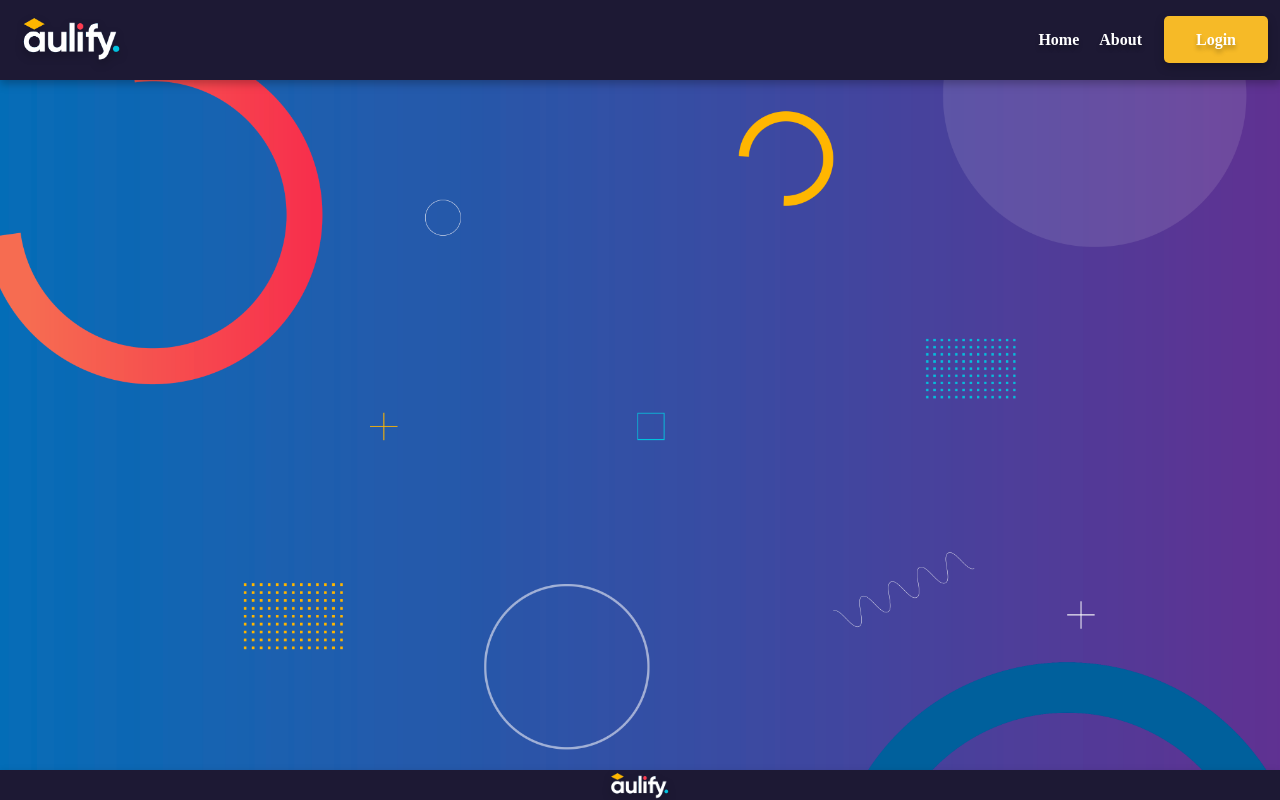
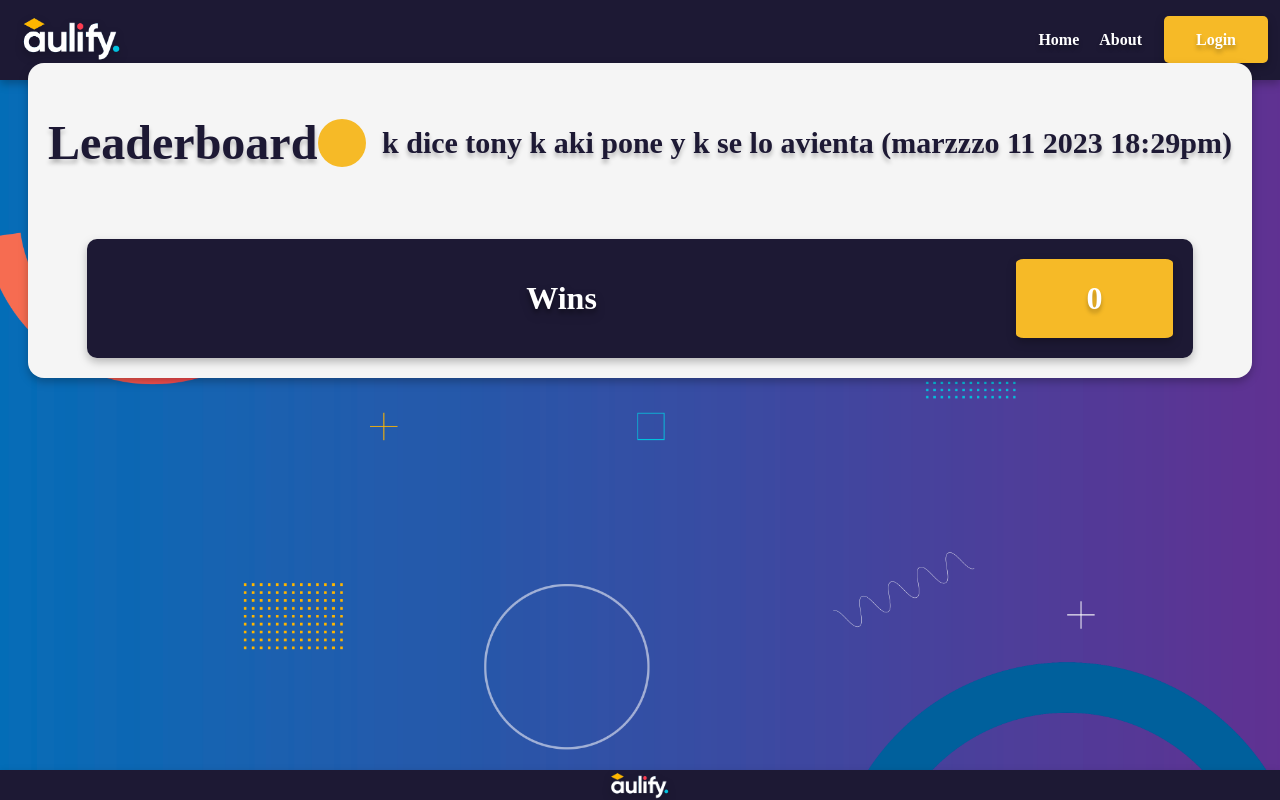
Before and after one commit to TonyNogueron/TC2005B-Front, a React (Create React App) app: page /leaderboard in a window 1280 px wide. Built offline with nearby package versions, Linux system fonts and the light colour scheme; a web font is replaced by a local one.

Commit message:
Ya puedes editar lo del ELO

```diff
--- a/src/Components/LeaderboardContainer/LBContainer.css
+++ b/src/Components/LeaderboardContainer/LBContainer.css
@@ -0,0 +1,60 @@
+.leaderboard-container {
+    font-size: 1rem;
+    background-color: #f5f5f5;
+    border-radius: 1rem;
+    filter: var(--mainFilter);
+    padding: 1.25rem;
+    margin: 1.25rem;
+    margin-top: 5%;
+    display: flex;
+    flex-direction: column;
+    justify-content: center;
+    align-items: center;
+  }
+
+  .leaderboard-top {
+    display: flex;
+    justify-content: space-between;
+    align-items: center;
+    width: 100%;
+    margin-bottom: 1rem;
+  }
+
+  .leaderboard-top-left {
+    font-size: 1.5rem;
+    font-weight: bold;
+    color: var(--black);
+    text-shadow: var(--textShadow);
+    font-family: var(--mainFont);
+  }
+
+  .leaderboard-top-right {
+    display: flex;
+    align-items: center;
+  }
+
+  .elo-logo {
+    background-color: var(--yellow);
+    border-radius: 50%;
+    height: 3rem;
+    width: 3rem;
+    display: flex;
+    justify-content: center;
+    align-items: center;
+    margin-right: 1rem;
+  }
+
+  .elo-name {
+    font-size: 1.25rem;
+    font-weight: bold;
+    color: var(--black);
+    text-shadow: var(--textShadow);
+    font-family: var(--mainFont);
+  }
+
+  .leaderboard-bottom {
+    display: flex;
+    flex-direction: column;
+    align-items: center;
+    width: 100%;
+  }
--- a/src/Components/LeaderboardContainer/LeaderboardContainer.tsx
+++ b/src/Components/LeaderboardContainer/LeaderboardContainer.tsx
@@ -1,2 +1,28 @@
 import React from "react";
 import "./LBContainer.css";
+import Elo from "../EloProp/Elo";
+import Stats from "../StatsProp/Stats";
+import { RANKS, Rank, GameStats, GAME_STATS } from "src/gameConstants";
+
+export default function LeaderboardContainer() {
+    return(
+        <div className="leaderboard-container">
+            <div className="leaderboard-top">
+                <div className="leaderboard-top-left">
+                    <h1>Leaderboard</h1>
+                </div>
+                <div className="leaderboard-top-right">
+                    <div className="elo-logo">
+
+                    </div>
+                    <div className="elo-name">
+                        <h2>k dice tony k aki pone y k se lo avienta (marzzzo 11 2023 18:29pm)</h2>
+                    </div>
+                </div>
+            </div>
+            <div className="leaderboard-bottom">
+                <Stats name="Wins" value={0}/>
+            </div>
+        </div>
+    );
+}
--- a/src/pages/LeaderboardPage/Leaderboard.tsx
+++ b/src/pages/LeaderboardPage/Leaderboard.tsx
@@ -5,6 +5,7 @@ import Footer from "src/Components/FooterProp/Footer";
 import { HEADER_ITEMS, HeaderConstant,LINKS,LOGO_CONSTANTS,LogoConstant,PAGE_TITLE } from "../../constants";
 import BackgroundProp from "src/Components/BackgroundProp/BackgroundProp";
 import { useNavigate } from "react-router-dom";
+import LeaderboardContainer from "src/Components/LeaderboardContainer/LeaderboardContainer";
 
 export default function Leaderboard() {
     return(
@@ -18,7 +19,7 @@ export default function Leaderboard() {
                 onMenuToggle={()=>{}}
             />
             <Footer title={PAGE_TITLE} logo={LOGO_CONSTANTS[0]} menuItems={HEADER_ITEMS} />
-
+            <LeaderboardContainer />
         </div>
     );
 }
```
